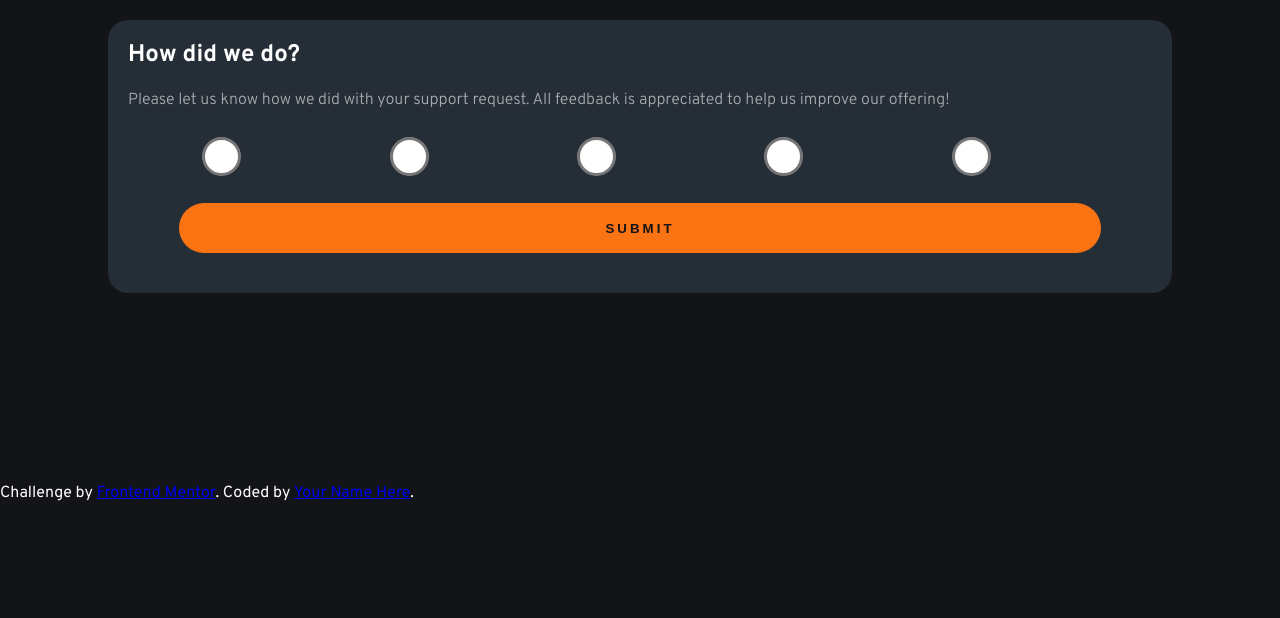
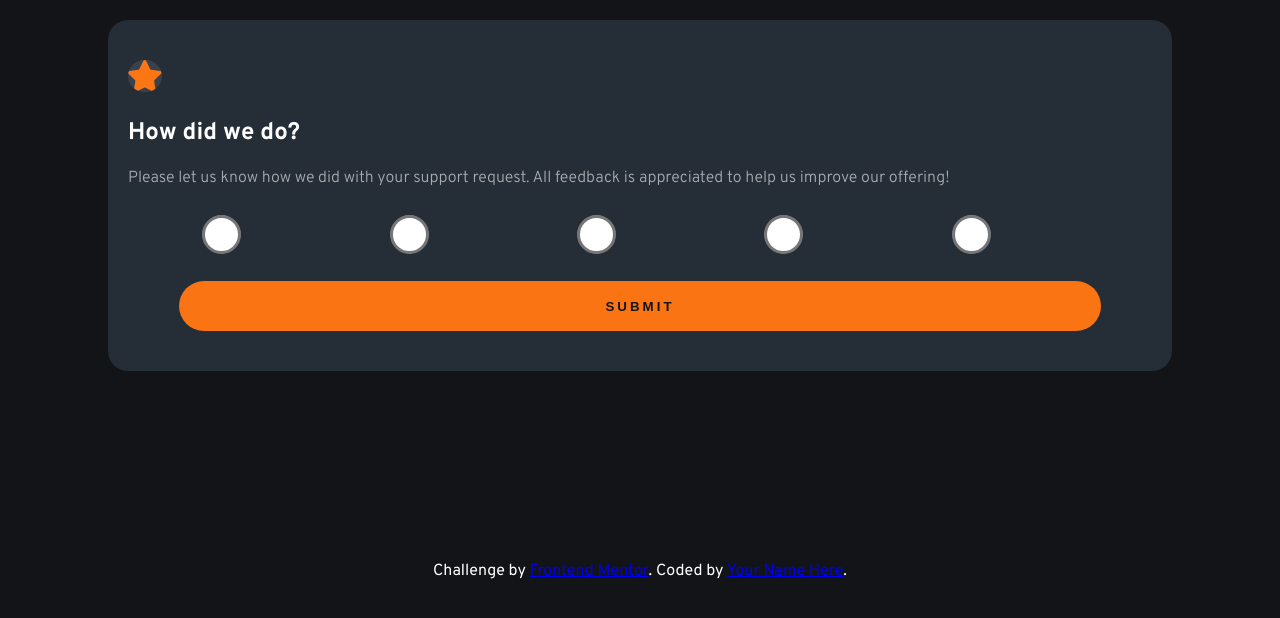
Before and after one commit to WesleyGualberto/Interactive-Rating, a plain HTML site: page index.html in a window 1280 px wide. Drawn offline with Linux system fonts and the light colour scheme.

Commit message:
adicionado Ícone e espaçamentos

```diff
--- a/index.html
+++ b/index.html
@@ -26,7 +26,8 @@
       <div class="interactive">
         <!-- Rating state start -->
 
-        <h2>How did we do?</h2>
+          <img class="starIcon" src="images/icon-star.svg" alt="Imagem de uma estrela laranjada">
+          <h2>How did we do?</h2>
 
         <p class="paragrafo">
           Please let us know how we did with your support request. All feedback
--- a/styles/style.css
+++ b/styles/style.css
@@ -29,6 +29,16 @@ body {
   padding: 20px;
 
   border-radius: 20px;
+}
+
+.starIcon {
+  margin: 20px 0;
+  height: 2em;
+
+  background-color: rgba(255, 255, 255, 0.096);
+  background-size: cover;
+
+  border-radius: 50px;
 }
 
 h2 {
@@ -84,3 +94,7 @@ p {
 #thankyou {
   visibility: hidden;
 }
+
+.attribution {
+  text-align: center;
+}
```
